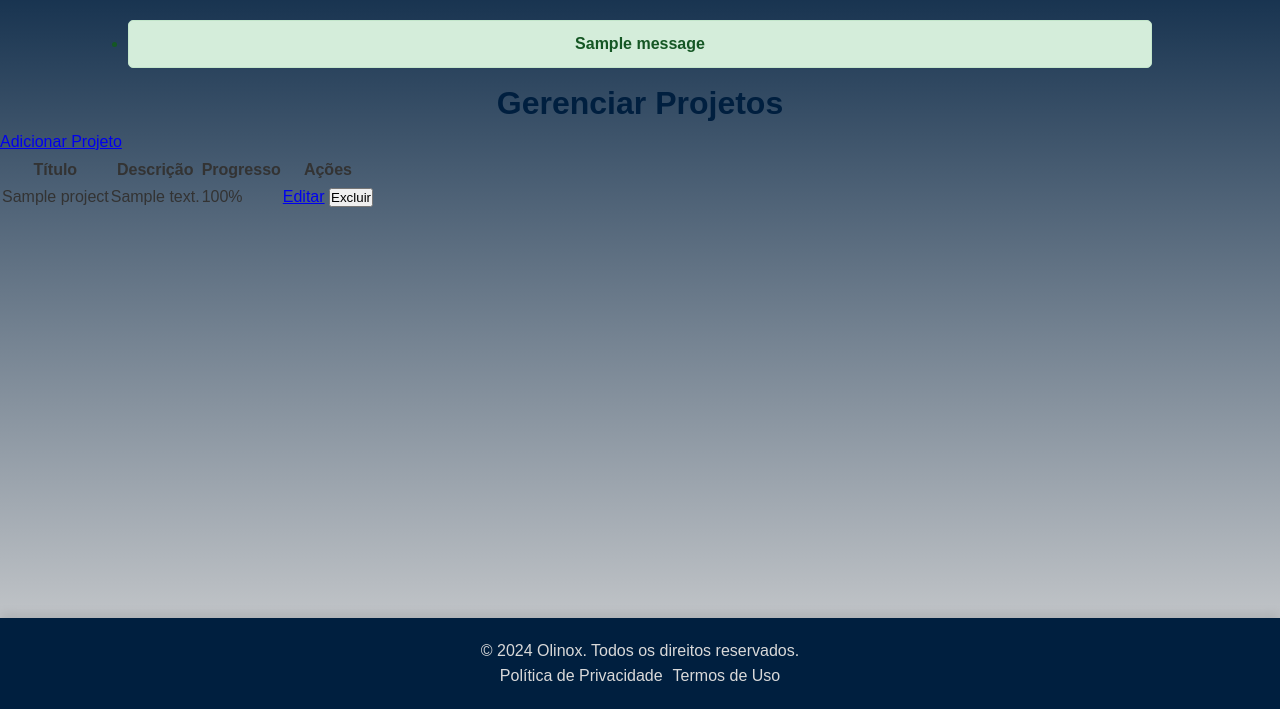
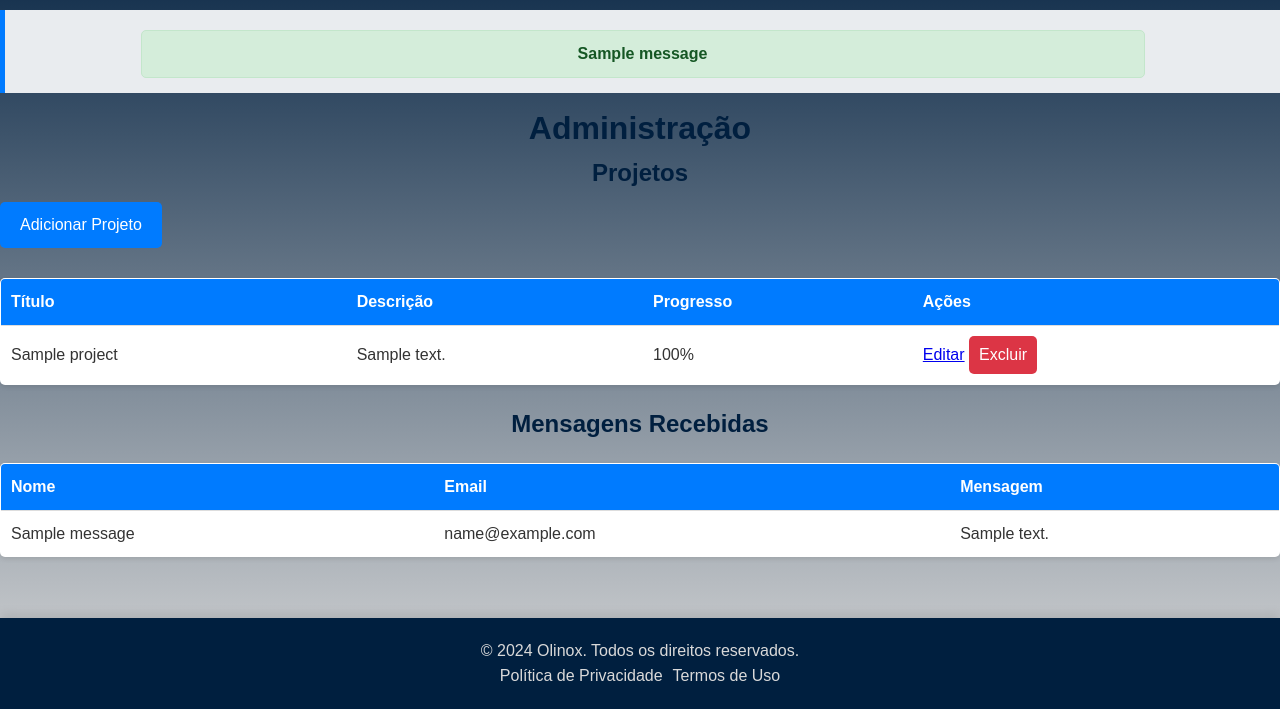
Before and after one commit to kauafelipe188/Olin, a Flask app: page /admin/projects in a window 1280 px wide. Shown: the part 91-800 px from the top of the page. Run offline with Flask 3, Linux system fonts and the light colour scheme; the visitor is signed in with stand-in values (Sample User, id 1); tables that the repository leaves empty hold one stand-in row (values such as "Sample post"); one stand-in notice (Sample message) is shown.

Commit message:
feito 98%

```diff
--- a/app/routes.py
+++ b/app/routes.py
@@ -1,25 +1,28 @@
 from flask import Blueprint, render_template, request, redirect, url_for, flash, session
-from werkzeug.security import generate_password_hash, check_password_hash
+from werkzeug.security import check_password_hash
 from app.models import db, Message, Admin, Project
 from datetime import datetime
 
 # Nome único para o Blueprint
 routes = Blueprint('unique_routes', __name__)
 
+# Página inicial
 @routes.route('/')
 def home():
     return render_template('home.html')
 
+# Serviços
 @routes.route('/services')
 def services():
     return render_template('services.html')
 
+# Projetos
 @routes.route('/projects')
 def projects():
-    # Recupera todos os projetos do banco de dados
-    projects = Project.query.all()
+    projects = Project.query.all()  # Buscando os projetos do banco de dados
     return render_template('projects.html', projects=projects)
 
+# Página de contato
 @routes.route('/contact', methods=['GET', 'POST'])
 def contact():
     if request.method == 'POST':
@@ -39,6 +42,7 @@ def contact():
 
     return render_template('contact.html')
 
+# Login
 @routes.route('/login', methods=['GET', 'POST'])
 def login():
     if request.method == 'POST':
@@ -56,25 +60,23 @@ def login():
 
     return render_template('login.html')
 
+# Logout
 @routes.route('/logout', methods=['POST'])
 def logout():
     session.pop('admin_logged_in', None)
     flash('Você foi deslogado!')
     return '', 204  # Resposta sem conteúdo para requisições AJAX
 
-@routes.route('/mensagens', methods=['GET'])
-def messages():
+# Painel Administrativo - Projetos e Mensagens
+@routes.route('/admin/projects', methods=['GET'])
+def admin_projects():
     if 'admin_logged_in' not in session:
         flash('Acesso restrito. Faça login para acessar esta página.')
         return redirect(url_for('unique_routes.login'))
 
+    projects = Project.query.all()
     messages = Message.query.all()
-    return render_template('messages.html', messages=messages)
-
-@routes.route('/sobre')
-def about():
-    messages = Message.query.all()
-    return render_template('about.html', messages=messages)
+    return render_template('admin_projects.html', projects=projects, messages=messages)
 
 # Adicionar um projeto
 @routes.route('/add_project', methods=['GET', 'POST'])
@@ -88,19 +90,12 @@ def add_project():
         description = request.form['description']
         start_date = datetime.strptime(request.form['start_date'], '%Y-%m-%d').date()
         end_date = datetime.strptime(request.form['end_date'], '%Y-%m-%d').date()
-        image = request.files.get('image')  # Imagem, se fornecida
-
-        image_filename = None
-        if image:
-            image_filename = f'project_images/{image.filename}'
-            image.save(f'./static/{image_filename}')  # Salva a imagem na pasta estática
 
         new_project = Project(
             title=title,
             description=description,
             start_date=start_date,
-            end_date=end_date,
-            image=image_filename
+            end_date=end_date
         )
 
         db.session.add(new_project)
@@ -110,17 +105,7 @@ def add_project():
 
     return render_template('add_project.html')
 
-# Gerenciar projetos (exibir, editar, excluir)
-@routes.route('/admin/projects', methods=['GET'])
-def admin_projects():
-    if 'admin_logged_in' not in session:
-        flash('Acesso restrito. Faça login para acessar esta página.')
-        return redirect(url_for('unique_routes.login'))
-
-    projects = Project.query.all()
-    return render_template('admin_projects.html', projects=projects)
-
-# Editar projeto
+# Editar um projeto
 @routes.route('/edit_project/<int:project_id>', methods=['GET', 'POST'])
 def edit_project(project_id):
     if 'admin_logged_in' not in session:
@@ -135,20 +120,13 @@ def edit_project(project_id):
         project.start_date = datetime.strptime(request.form['start_date'], '%Y-%m-%d').date()
         project.end_date = datetime.strptime(request.form['end_date'], '%Y-%m-%d').date()
 
-        # Atualiza a imagem se fornecida
-        image = request.files.get('image')
-        if image:
-            image_filename = f'project_images/{image.filename}'
-            image.save(f'./static/{image_filename}')
-            project.image = image_filename
-
         db.session.commit()
         flash('Projeto atualizado com sucesso!')
         return redirect(url_for('unique_routes.admin_projects'))
 
     return render_template('edit_project.html', project=project)
 
-# Excluir projeto
+# Excluir um projeto
 @routes.route('/delete_project/<int:project_id>', methods=['POST'])
 def delete_project(project_id):
     if 'admin_logged_in' not in session:
@@ -160,3 +138,8 @@ def delete_project(project_id):
     db.session.commit()
     flash('Projeto excluído com sucesso!')
     return redirect(url_for('unique_routes.admin_projects'))
+
+# Sobre
+@routes.route('/about')
+def about():
+    return render_template('about.html')
--- a/app/static/css/style.css
+++ b/app/static/css/style.css
@@ -877,3 +877,102 @@ h1, h2 {
 .login-container .forgot-password a:hover {
     color: #003366;
 }
+
+
+/* Flash messages */
+.flash-messages {
+    list-style: none;
+    margin: 10px 0;
+    padding: 10px;
+    background-color: #e9ecef;
+    border-left: 5px solid #007bff;
+}
+
+.flash {
+    margin-bottom: 5px;
+}
+
+/* Tabelas */
+table {
+    width: 100%;
+    border-collapse: collapse;
+    margin-top: 20px;
+    background-color: white;
+    box-shadow: 0 2px 5px rgba(0, 0, 0, 0.1);
+}
+
+table th, table td {
+    padding: 10px;
+    text-align: left;
+    border-bottom: 1px solid #ddd;
+}
+
+table th {
+    background-color: #007bff;
+    color: white;
+}
+
+table tr:nth-child(even) {
+    background-color: #f2f2f2;
+}
+
+table tr:hover {
+    background-color: #e9ecef;
+}
+
+/* Formulários */
+form {
+    display: flex;
+    flex-direction: column;
+    gap: 15px;
+    margin-top: 20px;
+}
+
+label {
+    font-weight: bold;
+}
+
+input[type="text"], input[type="date"], textarea, input[type="file"] {
+    padding: 10px;
+    font-size: 16px;
+    border: 1px solid #ccc;
+    border-radius: 5px;
+    width: 100%;
+}
+
+button {
+    background-color: #007bff;
+    color: white;
+    border: none;
+    padding: 10px;
+    cursor: pointer;
+    border-radius: 5px;
+    font-size: 16px;
+}
+
+button:hover {
+    background-color: #0056b3;
+}
+
+a.btn {
+    display: inline-block;
+    margin: 10px 0;
+    padding: 10px 20px;
+    background-color: #007bff;
+    color: white;
+    text-decoration: none;
+    border-radius: 5px;
+}
+
+a.btn:hover {
+    background-color: #0056b3;
+}
+
+/* Form de exclusão embutido */
+form[style="display: inline;"] button {
+    background-color: #dc3545;
+}
+
+form[style="display: inline;"] button:hover {
+    background-color: #c82333;
+}
--- a/app/templates/add_project.html
+++ b/app/templates/add_project.html
@@ -2,7 +2,7 @@
 
 {% block content %}
 <h1>Adicionar Projeto</h1>
-<form method="POST" enctype="multipart/form-data">
+<form method="POST">
     <label for="title">Título</label>
     <input type="text" name="title" required>
 
@@ -15,9 +15,6 @@
     <label for="end_date">Data de Término</label>
     <input type="date" name="end_date" required>
 
-    <label for="image">Imagem</label>
-    <input type="file" name="image">
-
     <button type="submit">Adicionar</button>
 </form>
 {% endblock %}
--- a/app/templates/admin_projects.html
+++ b/app/templates/admin_projects.html
@@ -1,15 +1,23 @@
 {% extends "base.html" %}
 
+{% block title %}Administração - Projetos e Mensagens{% endblock %}
+
 {% block content %}
-<h1>Gerenciar Projetos</h1>
+<h1>Administração</h1>
+
+<!-- Seção de Projetos -->
+<h2>Projetos</h2>
 <a href="{{ url_for('unique_routes.add_project') }}" class="btn">Adicionar Projeto</a>
-<table>
+<table class="styled-table">
+    <thead>
         <tr>
             <th>Título</th>
             <th>Descrição</th>
             <th>Progresso</th>
             <th>Ações</th>
         </tr>
+    </thead>
+    <tbody>
         {% for project in projects %}
         <tr>
             <td>{{ project.title }}</td>
@@ -23,5 +31,28 @@
             </td>
         </tr>
         {% endfor %}
+    </tbody>
 </table>
+
+<!-- Seção de Mensagens -->
+<h2>Mensagens Recebidas</h2>
+<table class="styled-table">
+    <thead>
+        <tr>
+            <th>Nome</th>
+            <th>Email</th>
+            <th>Mensagem</th>
+        </tr>
+    </thead>
+    <tbody>
+        {% for message in messages %}
+        <tr>
+            <td>{{ message.name }}</td>
+            <td>{{ message.email }}</td>
+            <td>{{ message.message }}</td>
+        </tr>
+        {% endfor %}
+    </tbody>
+</table>
+
 {% endblock %}
--- a/app/templates/home.html
+++ b/app/templates/home.html
@@ -15,8 +15,5 @@
     <a href="{{ url_for('unique_routes.services') }}" class="btn-more">Saiba mais</a>
 </section>
 
-<section class="contact-preview">
-    <h2>Entre em Contato</h2>
-    <p>Tem alguma dúvida ou precisa de mais informações? <a href="{{ url_for('unique_routes.contact') }}">Clique aqui para nos contatar</a>.</p>
-</section>
+
 {% endblock %}
```
Also changed, not shown: app/templates/projects.html (+12 -26 lines). Lines whose indentation alone changed are shown as unchanged.
